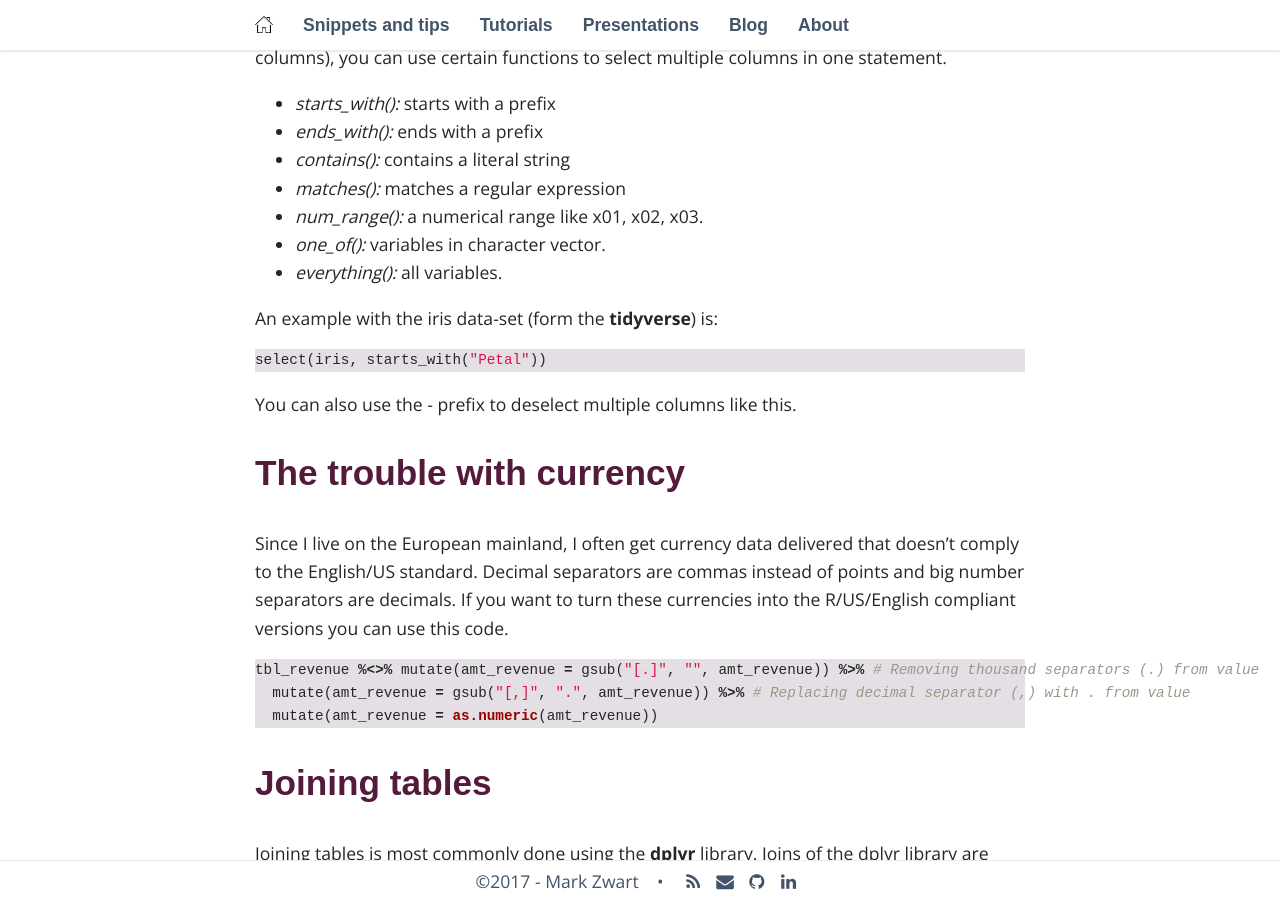
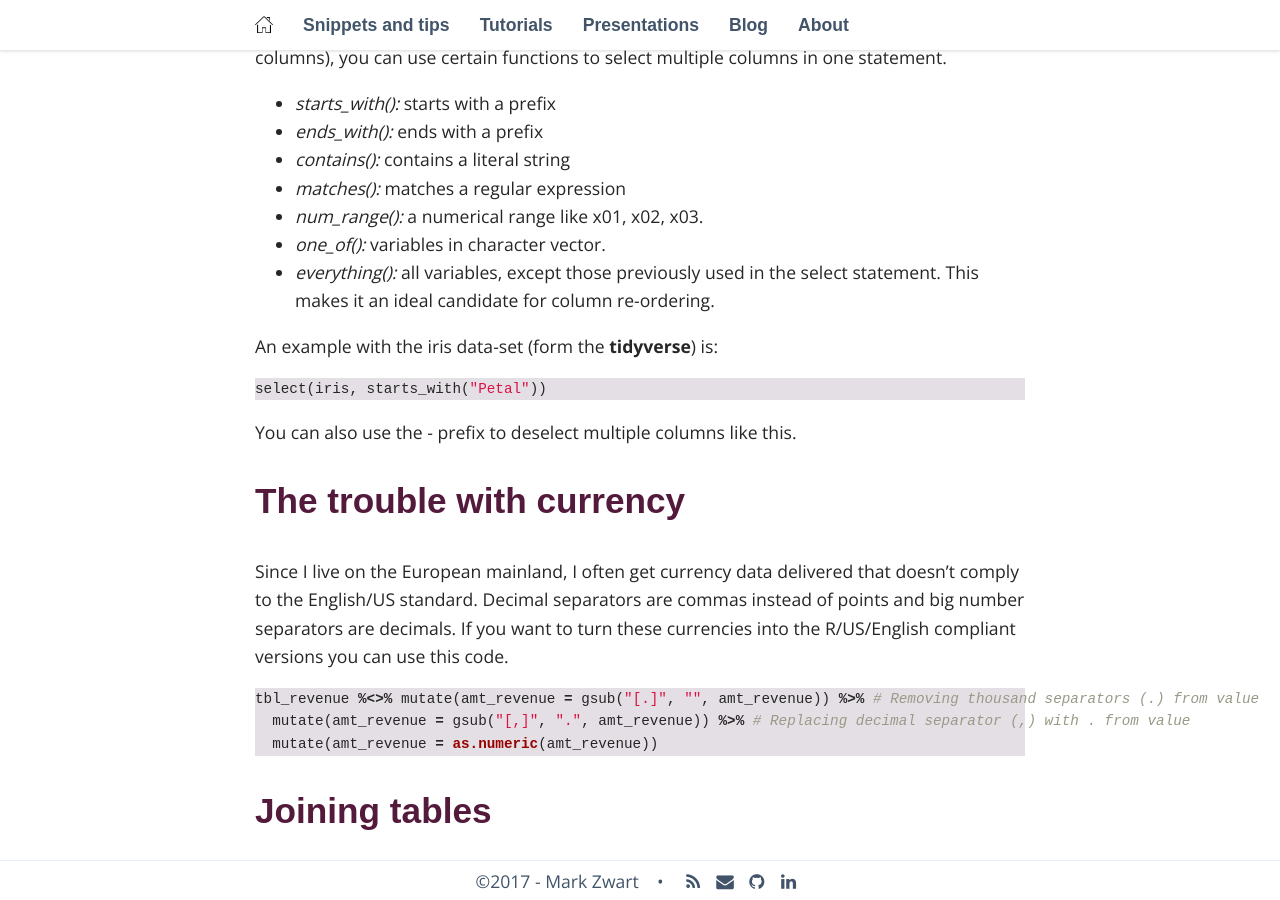
Before and after one commit to mark-me/mark-me.github.io, a Jekyll site: the page built from _pages/snippets-and-tips/data-transformation.md, in a window 1280 px wide and 900 px high, scrolled down 625 px. Built offline with Jekyll 4.4.1, drawn with Linux system fonts in a browser that asks for light colours; nearby versions of some CDN libraries; some web fonts are replaced; comment, search, counter and statistics services are not loaded.

Commit message:
Update data-transformation.md

```diff
--- a/_pages/snippets-and-tips/data-transformation.md
+++ b/_pages/snippets-and-tips/data-transformation.md
@@ -18,7 +18,7 @@ If you adhere to certain column naming conventions (like using the prefix _amt__
 *   _matches():_ matches a regular expression
 *   _num_range():_ a numerical range like x01, x02, x03.
 *   _one_of():_ variables in character vector.
-*   _everything():_ all variables.
+*   _everything():_ all variables, except those previously used in the select statement. This makes it an ideal candidate for column re-ordering.
 
 An example with the iris data-set (form the **tidyverse**) is:
 
```
